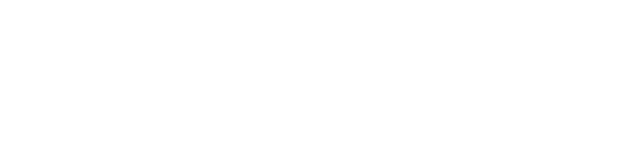
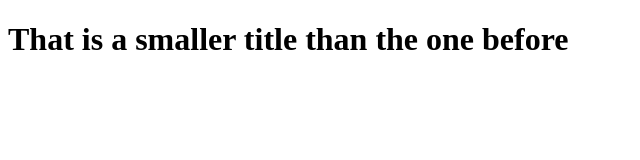
Before and after one commit to zPierreB/sharezza, a plain HTML site: page index.html in a window 1280 px wide. Shown: the whole page, without its empty margins (0-640 px from the left). Drawn offline with Linux system fonts and the light colour scheme.

Commit message:
Add a <h1> balise
Just add a <h1> between <body>

```diff
--- a/index.html
+++ b/index.html
@@ -5,6 +5,6 @@
     <title>That is a big title right</title>
   </head>
   <body>
-
+   <h1>That is a smaller title than the one before</h1>
   </body>
 </html>
```
